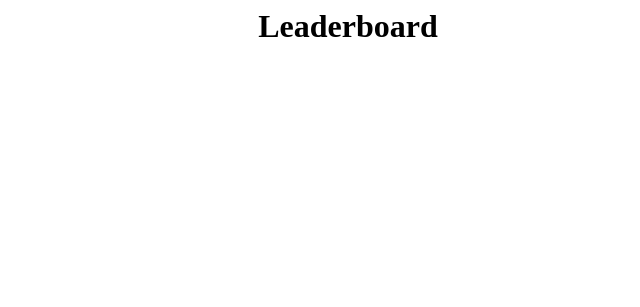
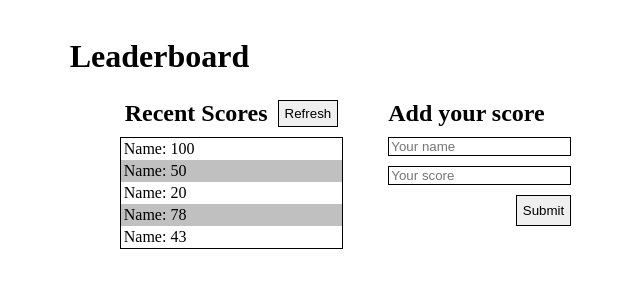
Before and after one commit to marilirulita/Leaderboard, a website built with webpack: page dist/index.html in a window 1280 px wide. Shown: the whole page, without its empty margins (292-932 px from the left). Built offline with nearby package versions, Linux system fonts and the light colour scheme.

Commit message:
Build dist files

```diff
--- a/dist/index.html
+++ b/dist/index.html
@@ -7,6 +7,28 @@
   <title>Leaderboard</title>
 <script defer src="main.js"></script></head>
 <body>
-  <h1>Leaderboard</h1>
+  <div class="main">
+    <h1>Leaderboard</h1>
+  <div class="main-board">
+    <div id="display-scores">
+      <div id="displa-score-title"><h2>Recent Scores</h2><input type="button" value="Refresh"></div>
+      <ul>
+        <li><p>Name: 100</p></li>
+        <li><p>Name: 50</p></li>
+        <li><p>Name: 20</p></li>
+        <li><p>Name: 78</p></li>
+        <li><p>Name: 43</p></li>
+      </ul>
+    </div>
+
+    <div id="add-score"><h2>Add your score</h2>
+      <input type="text" name="name" id="input-name" placeholder="Your name">
+      <input type="text" name="score" id="input-score" placeholder="Your score">
+      <input type="submit" value="Submit" id="submit">
+    </div>
+  </div>
+  </div>
+
+
 </body>
 </html>
```
Also changed, not shown: dist/main.js (+2 -2 lines).
